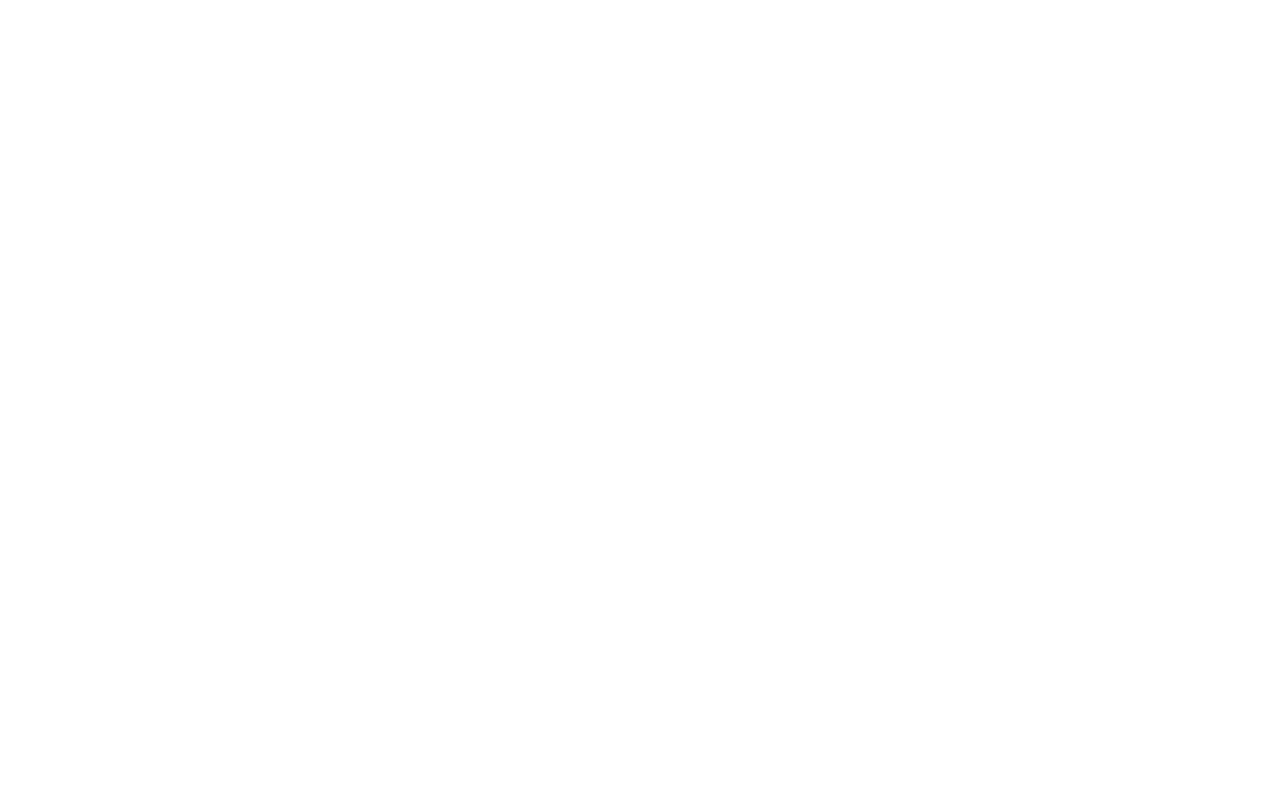
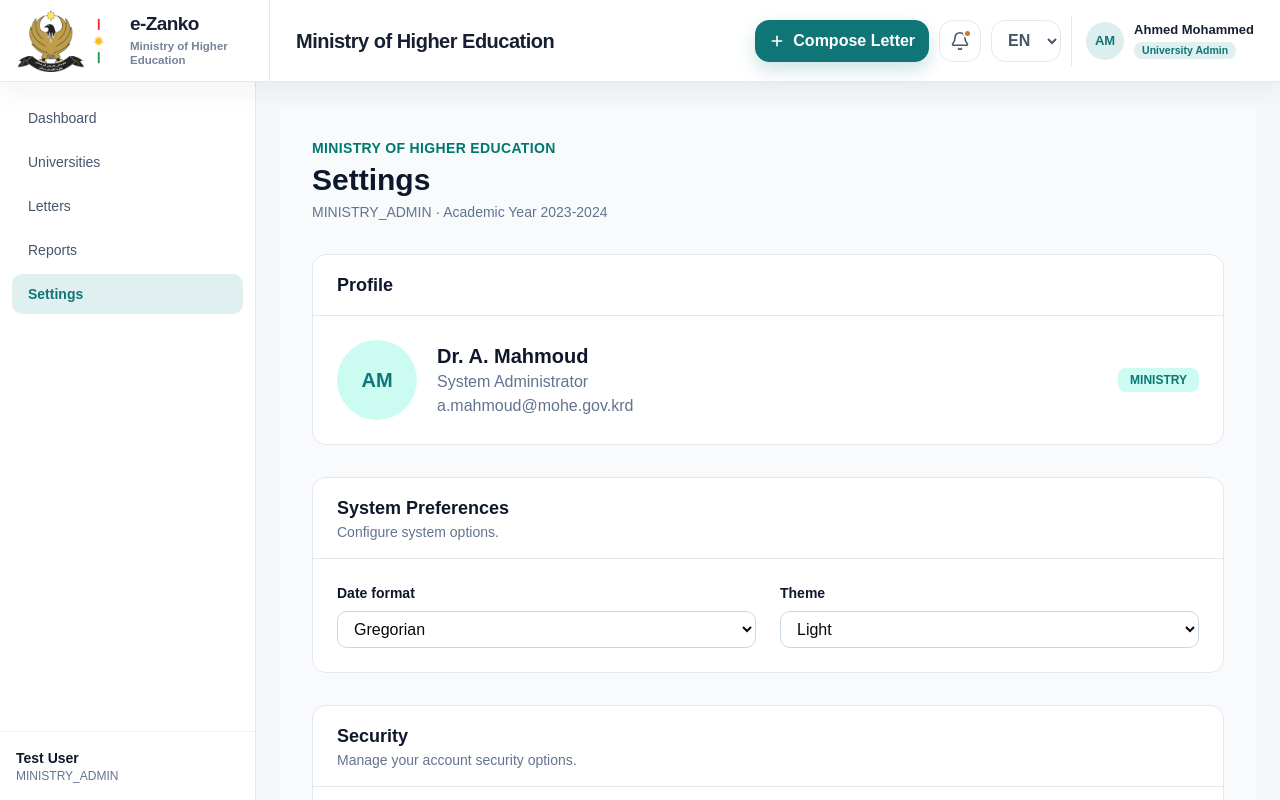
Before and after one commit to rasathelamedude/e-zanko, a React (Vite) app: page /settings in a window 1280 px wide. Before the commit this address had no page. Built offline with nearby package versions, Linux system fonts and the light colour scheme.

Commit message:
feat: add settings page
* feat: added settings page
* fix: remove unnecessary settings sections

```diff
--- a/src/App.tsx
+++ b/src/App.tsx
@@ -1,3 +1,4 @@
+import SettingsPage from "./pages/settings";
 import AppLayout from "./layouts/AppLayout";
 import LoginPage from "./pages/auth/LoginPage";
 import DashboardPage from "./pages/dashboard"; // Automatically imports index.tsx
@@ -32,6 +33,7 @@
         />
         <Route path="/letters" element={<LettersPage />} />
         <Route path="/reports" element={<ReportsPage />} />
+        <Route path="/settings" element={<SettingsPage />} />
       </Route>
     </Routes>
   );
--- /dev/null
+++ b/src/pages/settings/components/MinistrySettingsPage.tsx
@@ -0,0 +1,119 @@
+import PageHeader from "../../../components/common/PageHeader";
+import type { User } from "../../../types/auth";
+
+const MinistrySettingsPage = () => {
+  const user: User = {
+    id: "1",
+    email: "a.mahmoud@mohe.gov.krd",
+    username: "Dr. A. Mahmoud",
+    role: "MINISTRY_ADMIN",
+    name: "Dr. A. Mahmoud",
+  };
+
+  return (
+    <div className="p-8 bg-slate-50 min-h-screen space-y-8">
+      <PageHeader
+        title="Ministry of higher education"
+        locationTitle="Settings"
+        role={user.role}
+        year="2023-2024"
+      />
+
+      <div className="bg-white rounded-xl border border-slate-200 overflow-hidden">
+        <div className="px-6 py-4 border-b border-slate-200">
+          <h2 className="text-lg font-semibold text-slate-900">Profile</h2>
+        </div>
+
+        <div className="p-6 flex items-center justify-between">
+          <div className="flex items-center gap-5">
+            <div className="w-20 h-20 rounded-full bg-teal-100 text-[#0f7576] flex items-center justify-center text-xl font-bold">
+              AM
+            </div>
+
+            <div>
+              <h3 className="text-xl font-bold text-slate-900">{user.name}</h3>
+              <p className="text-slate-500">System Administrator</p>
+              <p className="text-slate-500">{user.email}</p>
+            </div>
+          </div>
+
+          <span className="bg-teal-100 text-[#0f7576] text-xs font-bold px-3 py-1 rounded-md">
+            MINISTRY
+          </span>
+        </div>
+      </div>
+
+      <div className="bg-white rounded-xl border border-slate-200 overflow-hidden">
+        <div className="px-6 py-4 border-b border-slate-200">
+          <h2 className="text-lg font-semibold text-slate-900">
+            System Preferences
+          </h2>
+          <p className="text-sm text-slate-500">Configure system options.</p>
+        </div>
+
+        <div className="p-6 grid grid-cols-[repeat(auto-fit,minmax(250px,1fr))] gap-6">
+          <div>
+            <label className="block text-sm font-semibold text-slate-900 mb-2">
+              Date format
+            </label>
+            <select className="w-full rounded-lg border border-slate-300 px-3 py-2 bg-white">
+              <option>Gregorian</option>
+              <option>Kurdish / Local</option>
+            </select>
+          </div>
+
+          <div>
+            <label className="block text-sm font-semibold text-slate-900 mb-2">
+              Theme
+            </label>
+            <select className="w-full rounded-lg border border-slate-300 px-3 py-2 bg-white">
+              <option>Light</option>
+              <option>Dark</option>
+            </select>
+          </div>
+        </div>
+      </div>
+
+      <div className="bg-white rounded-xl border border-slate-200 overflow-hidden">
+        <div className="px-6 py-4 border-b border-slate-200">
+          <h2 className="text-lg font-semibold text-slate-900">Security</h2>
+          <p className="text-sm text-slate-500">
+            Manage your account security options.
+          </p>
+        </div>
+
+        <div className="px-6">
+          <div className="py-4 flex items-center justify-between border-b border-slate-100">
+            <div>
+              <h3 className="text-sm font-semibold text-slate-900">
+                Two-step verification
+              </h3>
+              <p className="text-sm text-slate-500">
+                Add an extra layer of security to your account.
+              </p>
+            </div>
+
+            <button className="border border-[#0f7576] text-[#0f7576] px-5 py-2 rounded-lg text-sm font-medium">
+              Enable
+            </button>
+          </div>
+
+          <div className="py-4 flex items-center justify-between">
+            <div>
+              <h3 className="text-sm font-semibold text-slate-900">Password</h3>
+              <p className="text-sm text-slate-500">
+                Change your account password.
+              </p>
+            </div>
+
+            <button className="border border-[#0f7576] text-[#0f7576] px-5 py-2 rounded-lg text-sm font-medium">
+              Change
+            </button>
+          </div>
+        </div>
+      </div>
+    </div>
+  );
+};
+
+export default MinistrySettingsPage;
--- /dev/null
+++ b/src/pages/settings/index.tsx
@@ -0,0 +1,18 @@
+import type { User } from "../../types/auth";
+import MinistrySettingsPage from "./components/MinistrySettingsPage";
+
+const SettingsPage = () => {
+  const user: User = {
+    id: "1",
+    email: "test@institution.edu.krd",
+    username: "Test User",
+    role: "MINISTRY_ADMIN",
+    name: "Test User",
+  };
+
+  if (user.role === "MINISTRY_ADMIN") return <MinistrySettingsPage />;
+
+  return null;
+};
+
+export default SettingsPage;
```
Also changed, not shown: 1 other file (tests, documents, lock files or other folders).
